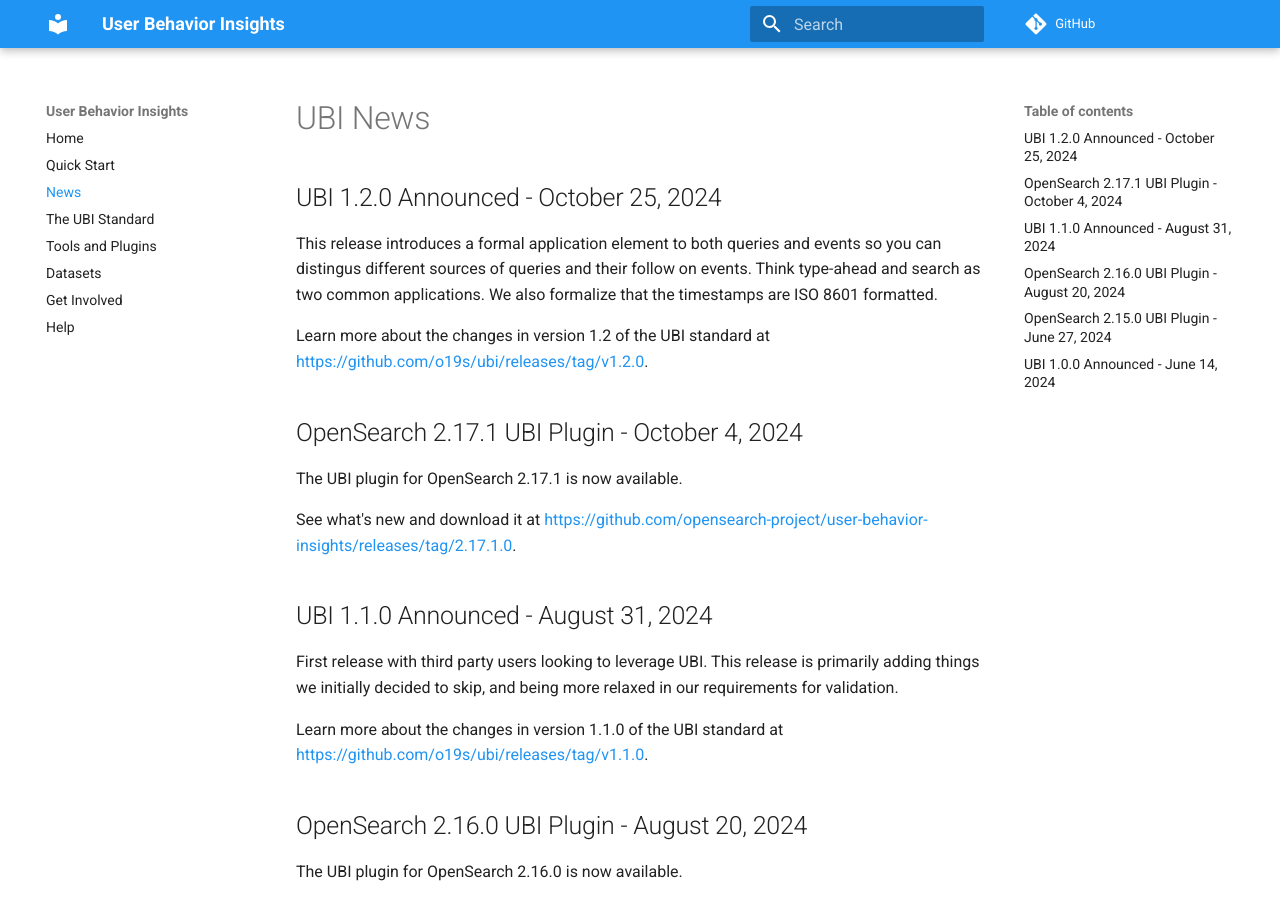
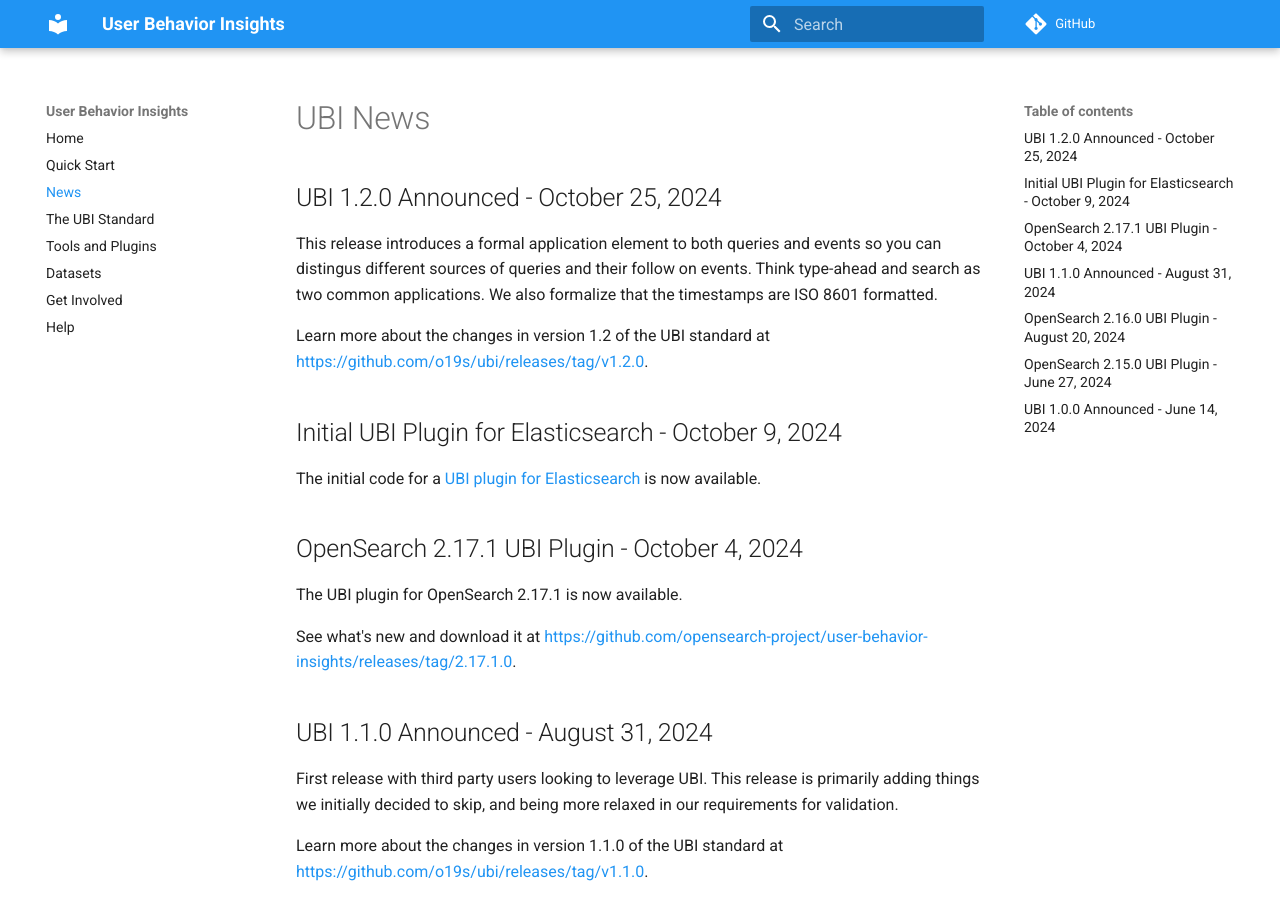
Before and after one commit to o19s/ubi-website, an MkDocs documentation site: the page built from docs/news.md, in a window 1280 px wide and 900 px high. Built offline with MkDocs 1.6.1 and Material for MkDocs 9.7.7, drawn with Linux system fonts in a browser that asks for light colours; comment, search, counter and statistics services are not loaded.

Commit message:
Adding news.

```diff
--- a/docs/news.md
+++ b/docs/news.md
@@ -5,6 +5,10 @@
 This release introduces a formal application element to both queries and events so you can distingus different sources of queries and their follow on events. Think type-ahead and search as two common applications.  We also formalize that the timestamps are ISO 8601 formatted.
 
 Learn more about the changes in version 1.2 of the UBI standard at [https://github.com/o19s/ubi/releases/tag/v1.2.0](https://github.com/o19s/ubi/releases/tag/v1.2.0).
+
+## Initial UBI Plugin for Elasticsearch - October 9, 2024
+
+The initial code for a [UBI plugin for Elasticsearch](https://github.com/o19s/user-behavior-insights-elasticsearch) is now available.
 
 ## OpenSearch 2.17.1 UBI Plugin - October 4, 2024
 
```
